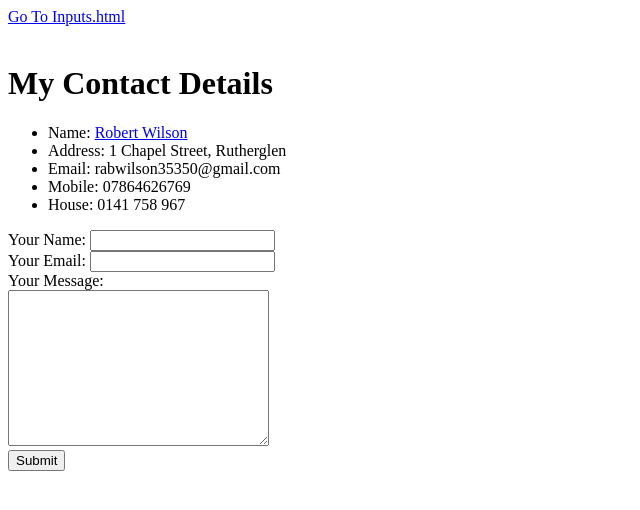
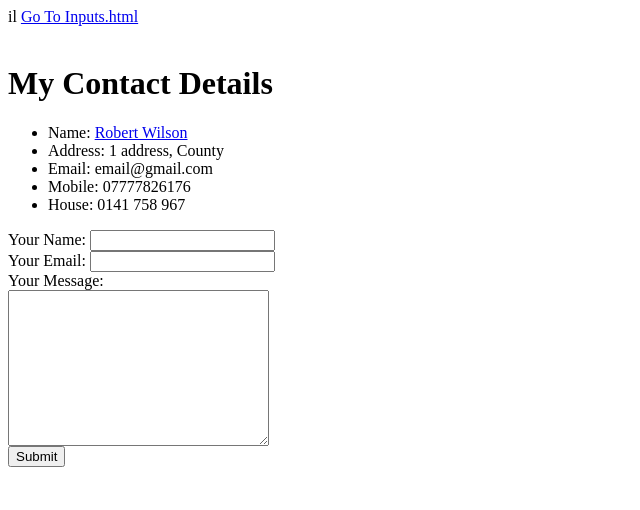
Before and after one commit to akhenatenV/cv, a plain HTML site: page contact.html in a window 1280 px wide. Shown: the whole page, without its empty margins (0-640 px from the left). Drawn offline with Linux system fonts and the light colour scheme.

Commit message:
updated contact.html

```diff
--- a/contact.html
+++ b/contact.html
@@ -1,4 +1,4 @@
-<!DOCTYPE html>
+il<!DOCTYPE html>
 <html lang="en" dir="ltr">
     <head>
         <meta charset="utf-8">
@@ -9,9 +9,9 @@
         <h1>My Contact Details</h1>
         <ul>
             <li>Name: <a href="index.html">Robert Wilson</a></li>
-            <li>Address: 1 Chapel Street, Rutherglen</li>
-            <li>Email: rabwilson35350@gmail.com</li>
-            <li>Mobile: 07864626769</li>
+            <li>Address: 1 address, County</li>
+            <li>Email: email@gmail.com</li>
+            <li>Mobile: 07777826176</li>
             <li>House: 0141 758 967</li>
         </ul>
 
```
